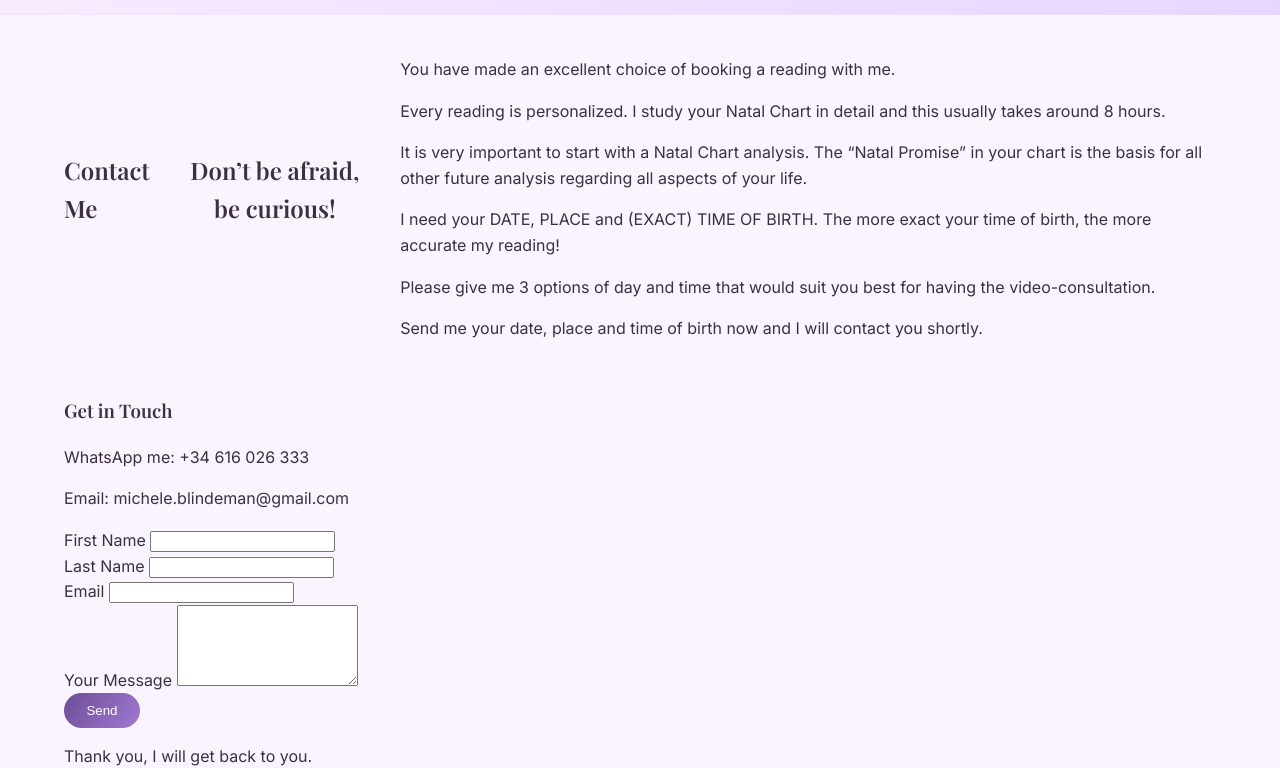
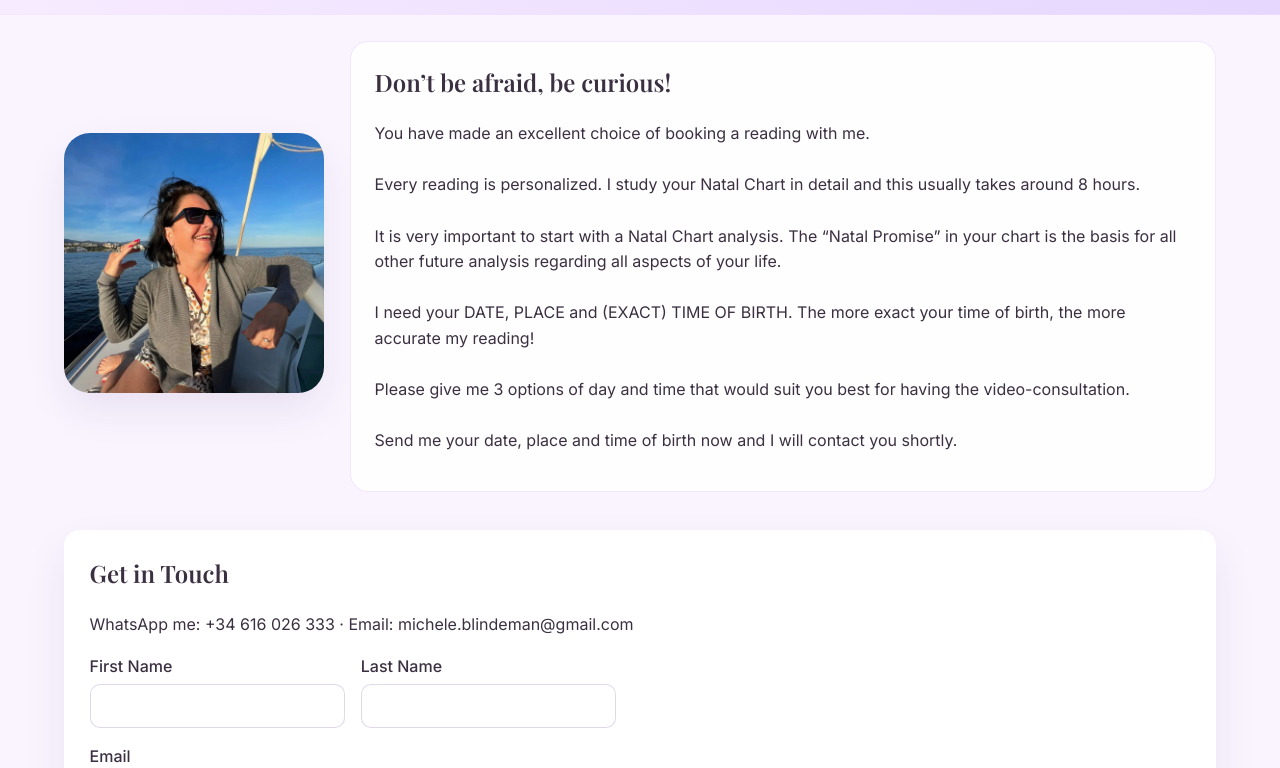
Before and after one commit to Onsnickske/astroguidance-site, a plain HTML site: page contact.html in a window 1280 px wide. Shown: the part 186-954 px from the top of the page. Drawn offline with nearby package versions, Linux system fonts and the light colour scheme.

Commit message:
Add static book and contact pages (EN), with correct format

```diff
--- a/contact.html
+++ b/contact.html
@@ -38,69 +38,66 @@
 </header>
 
 <main class="page">
+    <!-- HERO PANEL: mirrors .section.contact-hero with .contact-photo + .contact-panel -->
     <section class="section contact-hero">
-        <h1>Contact Me</h1>
-        <h2 class="intro">Don’t be afraid, be curious!</h2>
-        <div class="contact-hero-text">
-            <p>You have made an excellent choice of booking a reading with me.</p>
+        <div class="contact-photo">
+            <img src="static/images/contact_portrait_ai.jpg" alt="Michele">
+        </div>
+        <div class="contact-panel">
+            <h1>Don’t be afraid, be curious!</h1>
             <p>
-                Every reading is personalized. I study your Natal Chart in detail and this usually takes around 8 hours.
-            </p>
-            <p>
+                You have made an excellent choice of booking a reading with me.<br><br>
+                Every reading is personalized. I study your Natal Chart in detail and this usually takes around 8 hours.<br><br>
                 It is very important to start with a Natal Chart analysis. The “Natal Promise” in your chart is the basis
-                for all other future analysis regarding all aspects of your life.
-            </p>
-            <p>
-                I need your DATE, PLACE and (EXACT) TIME OF BIRTH. The more exact your time of birth, the more accurate my reading!
-            </p>
-            <p>
-                Please give me 3 options of day and time that would suit you best for having the video-consultation.
-            </p>
-            <p>
+                for all other future analysis regarding all aspects of your life.<br><br>
+                I need your DATE, PLACE and (EXACT) TIME OF BIRTH. The more exact your time of birth, the more accurate my reading!<br><br>
+                Please give me 3 options of day and time that would suit you best for having the video-consultation.<br><br>
                 Send me your date, place and time of birth now and I will contact you shortly.
             </p>
         </div>
     </section>
 
-    <section class="section contact-grid">
-        <div class="contact-column">
-            <h3>Get in Touch</h3>
-            <p>WhatsApp me: <a href="https://wa.me/34616026333" target="_blank">+34 616 026 333</a></p>
-            <p>Email: <a href="mailto:michele.blindeman@gmail.com">michele.blindeman@gmail.com</a></p>
+    <!-- FORM COLUMN: mirrors .section.contact-form-wrap with .contact-form, .two-cols, .field -->
+    <section class="section contact-form-wrap">
+        <h2>Get in Touch</h2>
+        <p class="muted">
+            WhatsApp me: +34 616 026 333 · Email: michele.blindeman@gmail.com
+        </p>
 
-            <form class="astro-form"
+        <!-- In Flask this was conditional (if sent). We keep the structure but leave it commented out for static version. -->
+        <!-- <div class="success-box">Thank you, I will get back to you.</div> -->
+
+        <form class="contact-form"
+              method="post"
               action="mailto:michele.blindeman@gmail.com"
-                  method="post"
               enctype="text/plain">
-                <div class="form-row">
-                    <label for="first_name">First Name</label>
-                    <input id="first_name" name="First Name" type="text" required>
+            <div class="two-cols">
+                <div class="field">
+                    <label for="name">First Name</label>
+                    <input id="name" name="First Name" required>
                 </div>
-                <div class="form-row">
-                    <label for="last_name">Last Name</label>
-                    <input id="last_name" name="Last Name" type="text" required>
+                <div class="field">
+                    <label for="lastname">Last Name</label>
+                    <input id="lastname" name="Last Name">
                 </div>
-                <div class="form-row">
+            </div>
+            <div class="field">
                 <label for="email">Email</label>
                 <input id="email" name="Email" type="email" required>
             </div>
-                <div class="form-row">
+            <div class="field">
                 <label for="message">Your Message</label>
-                    <textarea id="message" name="Message" rows="5" required></textarea>
+                <textarea id="message" name="Message" rows="5"></textarea>
             </div>
             <button type="submit" class="primary-btn">
                 Send
             </button>
         </form>
+    </section>
 
-            <p class="muted" style="margin-top:1rem;">
-                Thank you, I will get back to you.
-            </p>
-        </div>
-
-        <div class="contact-column">
+    <!-- DISCLAIMER SECTION: mirrors .section.disclaimer + headings + paragraphs -->
+    <section class="section disclaimer">
         <h3>Terms and Conditions – Consultation disclaimer</h3>
-            <div class="disclaimer">
         <p>
             The services I offer can provide meaningful support for processes of self-actualization,
             but my consultations do not replace professional medical, legal or financial diagnoses or services.
@@ -133,8 +130,6 @@
         <p>
             I reserve the right to decline any consultation request at my discretion.
         </p>
-            </div>
-        </div>
     </section>
 </main>
 
```
Also changed, not shown: book.html (+14 -20 lines). Lines whose indentation alone changed are shown as unchanged.
